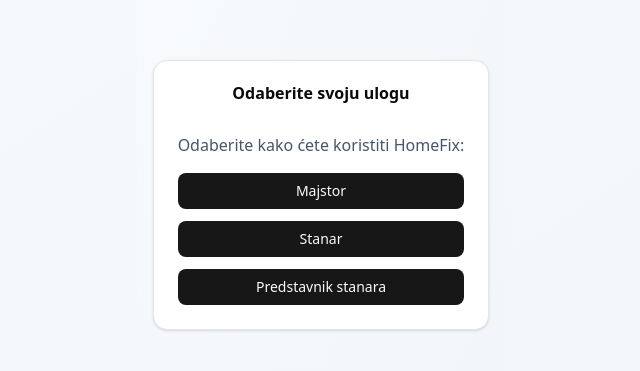
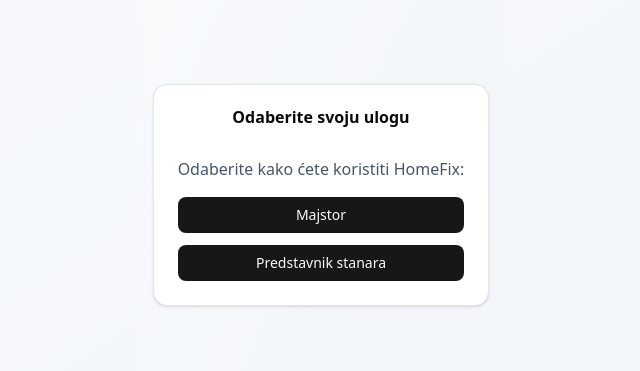
Before and after one commit to svebaa/homefix-bumbari, a Next.js app: page /register/choose-role in a window 1280 px wide. Shown: the part 221-592 px from the top of the page, without its empty margins (319-959 px from the left). Built offline with nearby package versions, Linux system fonts and the light colour scheme.

Commit message:
maknut stanar iz choose-role

```diff
--- a/app/(auth)/auth/login/[provider]/route.js
+++ b/app/(auth)/auth/login/[provider]/route.js
@@ -18,17 +18,10 @@
   const response = NextResponse.next();
   const supabase = await createClient({ headers, request, response });
 
-  console.log(
-    "process.env.NEXT_PUBLIC_SITE_URL",
-    process.env.NEXT_PUBLIC_SITE_URL
-  );
-
   // Get consistent URL for redirect - prefer NEXT_PUBLIC_SITE_URL, fallback to request origin
   const redirectUrl = process.env.NEXT_PUBLIC_SITE_URL
     ? `${process.env.NEXT_PUBLIC_SITE_URL}/auth/callback`
     : new URL(request.url).origin + "/auth/callback";
-
-  console.log("redirectUrl", redirectUrl);
 
   const { data, error } = await supabase.auth.signInWithOAuth({
     provider,
--- a/app/(auth)/register/choose-role/page.js
+++ b/app/(auth)/register/choose-role/page.js
@@ -9,7 +9,6 @@
 const roleMap = {
     predstavnik: "/register/representative",
     majstor: "/register/contractor",
-    stanar: "/dashboard",
 };
 
 export default function ChooseRolePage() {
@@ -63,12 +62,6 @@
                             Majstor
                         </Button>
                         <Button
-                            onClick={() => handleSelect("stanar")}
-                            disabled={loading}
-                        >
-                            Stanar
-                        </Button>
-                        <Button
                             onClick={() => handleSelect("predstavnik")}
                             disabled={loading}
                         >
```
Also changed, not shown: 1 other file (tests, documents, lock files or other folders).
